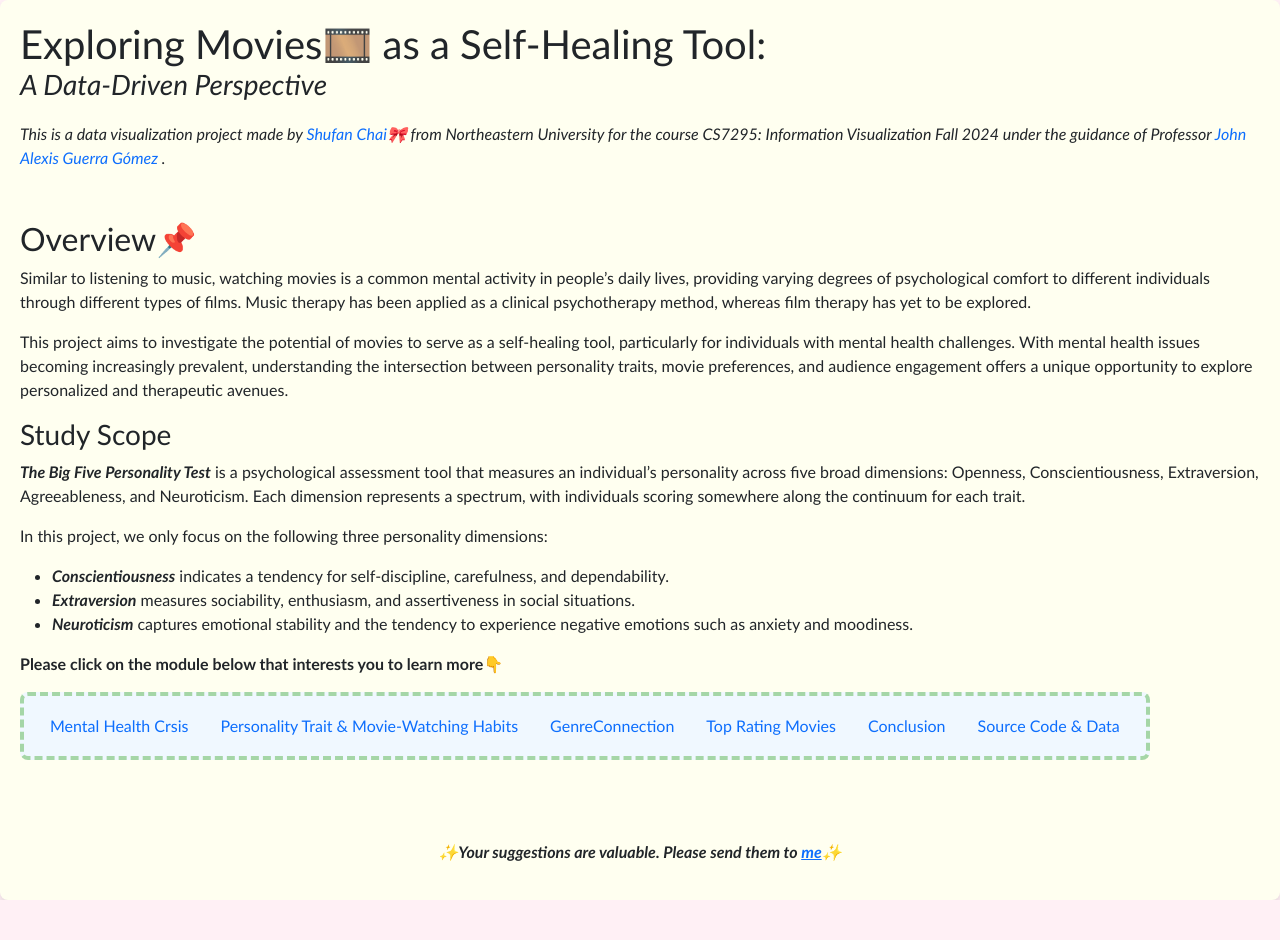
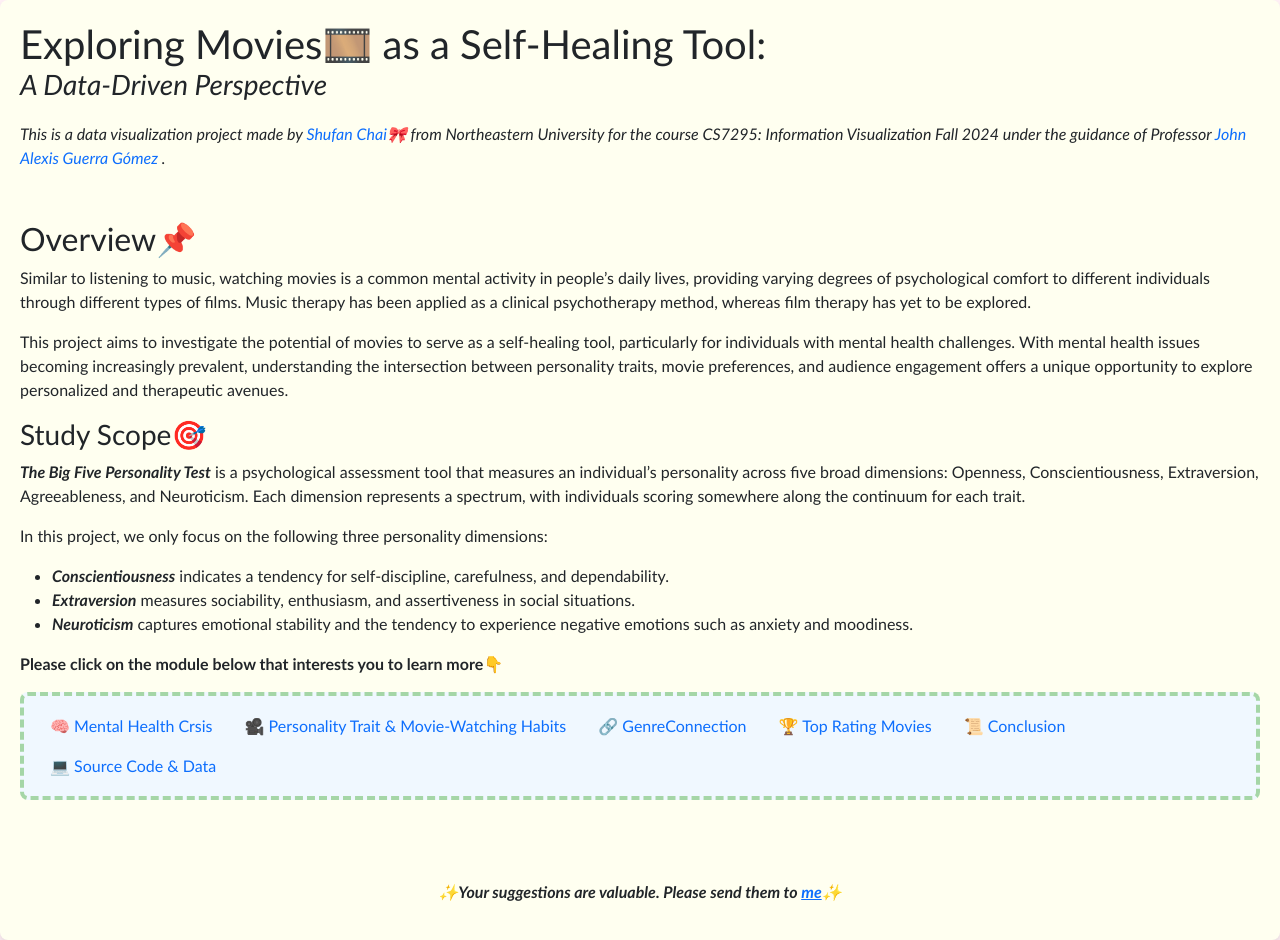
Before and after one commit to shufanfan/dataviz-react-web-app, a React (Create React App) app: page /#/Components in a window 1280 px wide. Before the commit the page ends 900 px from the top, so only its background shows below. Built offline with nearby package versions, Linux system fonts and the light colour scheme.

Commit message:
version 3.3: addemoji

```diff
--- a/src/App.tsx
+++ b/src/App.tsx
@@ -88,7 +88,7 @@ function App() {
               traits, movie preferences, and audience engagement offers a unique
               opportunity to explore personalized and therapeutic avenues.
             </p>
-            <h3>Study Scope</h3>
+            <h3>Study Scope🎯</h3>
             <div>
               <p>
                 <b>
--- a/src/components/TOC.tsx
+++ b/src/components/TOC.tsx
@@ -19,7 +19,7 @@ export default function TOC() {
               pathname.includes("mentalHealth") ? "active" : ""
             }`}
           >
-            Mental Health Crsis
+            🧠 Mental Health Crsis
           </a>
         </li>
         <li className="nav-item">
@@ -29,7 +29,7 @@ export default function TOC() {
               pathname.includes("Personality") ? "active" : ""
             }`}
           >
-            Personality Trait & Movie-Watching Habits
+            🎥 Personality Trait & Movie-Watching Habits
           </a>
         </li>
         <li className="nav-item">
@@ -39,7 +39,7 @@ export default function TOC() {
               pathname.includes("IMDB1000GenreConnection") ? "active" : ""
             }`}
           >
-            GenreConnection
+            🔗 GenreConnection
           </a>
         </li>
         <li className="nav-item">
@@ -49,7 +49,7 @@ export default function TOC() {
               pathname.includes("IMDB1000TopRating") ? "active" : ""
             }`}
           >
-            Top Rating Movies
+            🏆 Top Rating Movies
           </a>
         </li>
         <li className="nav-item">
@@ -59,7 +59,7 @@ export default function TOC() {
               pathname.includes("EndingContinuing") ? "active" : ""
             }`}
           >
-            Conclusion
+            📜 Conclusion
           </a>
         </li>
         <li className="nav-item">
@@ -69,7 +69,7 @@ export default function TOC() {
               pathname.includes("sourceCode") ? "active" : ""
             }`}
           >
-            Source Code & Data
+            💻 Source Code & Data
           </a>
         </li>
       </ul>
```
